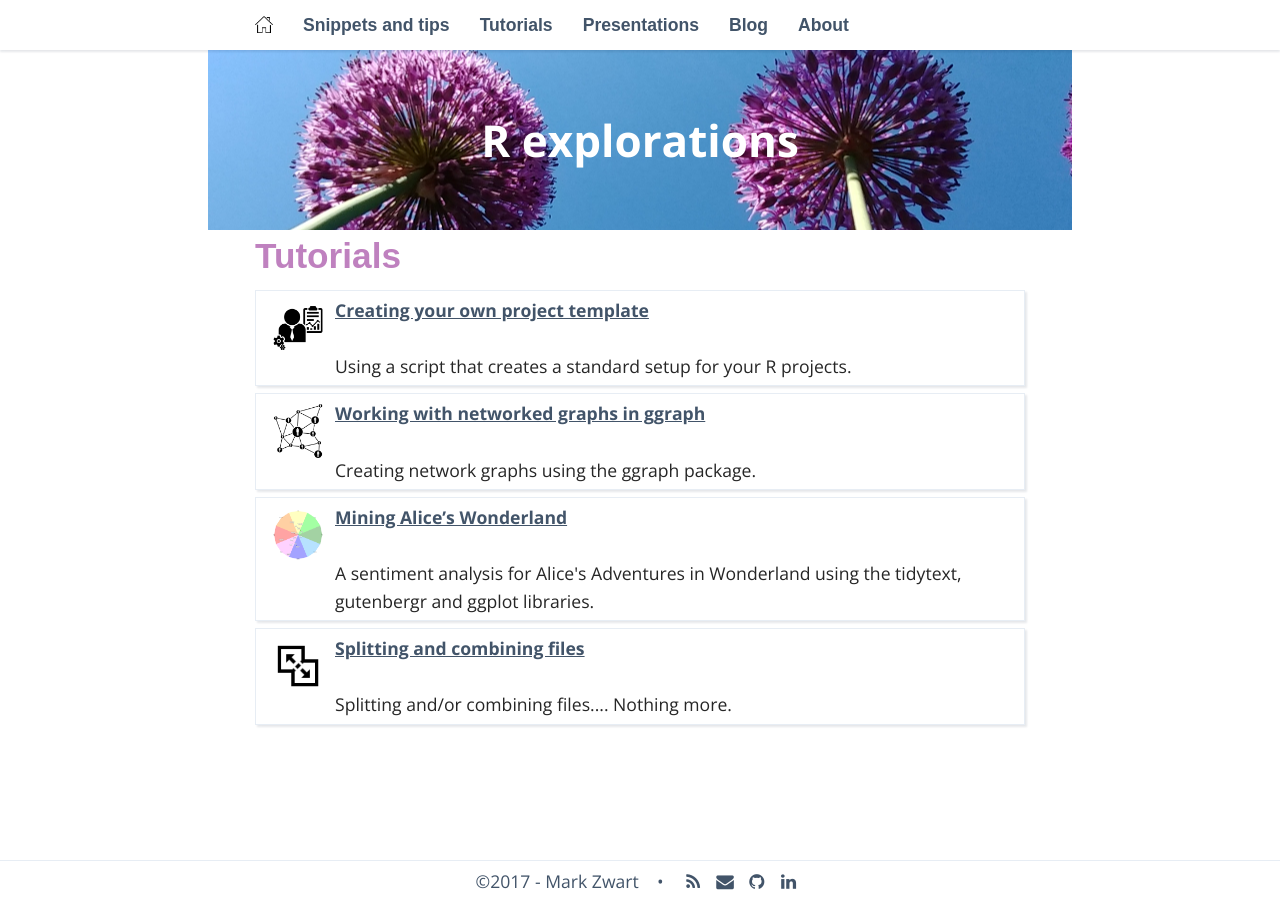
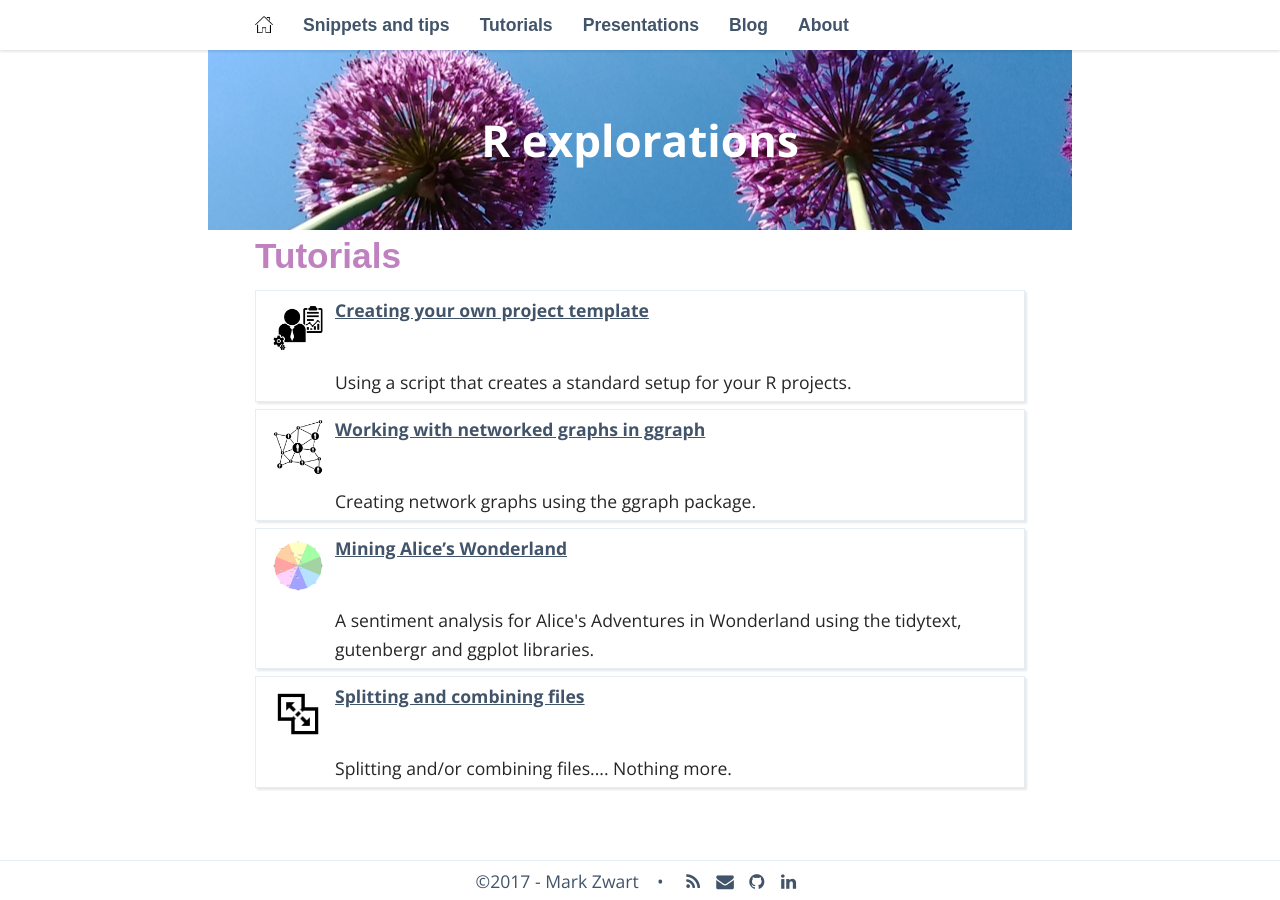
Before and after one commit to mark-me/mark-me.github.io, a Jekyll site: the page built from _pages/02-tutorials.md, in a window 1280 px wide. Built offline with Jekyll 4.4.1, drawn with Linux system fonts in a browser that asks for light colours; nearby versions of some CDN libraries; some web fonts are replaced; comment, search, counter and statistics services are not loaded.

Commit message:
Update 02-tutorials.md

```diff
--- a/_pages/02-tutorials.md
+++ b/_pages/02-tutorials.md
@@ -12,7 +12,8 @@ navigation_weight: 2
     </div>
     <div clas = "index_item_right">
       <a href="{{ page.url }}">{{ page.title }}</a><time>{% if page.author %}&nbsp;•&nbsp;{{ page.author}}{% endif %}</time><br>
-      <br>{{ page.description }}
+      <p class="spacer">&nbsp;</p>
+      {{ page.description }}
     </div>
   </div>
 {% endfor %}
```
